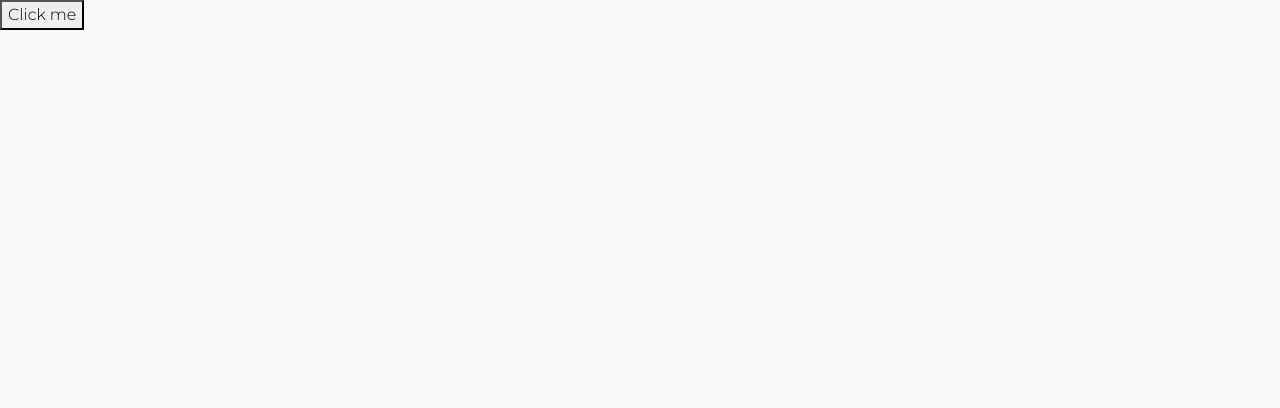
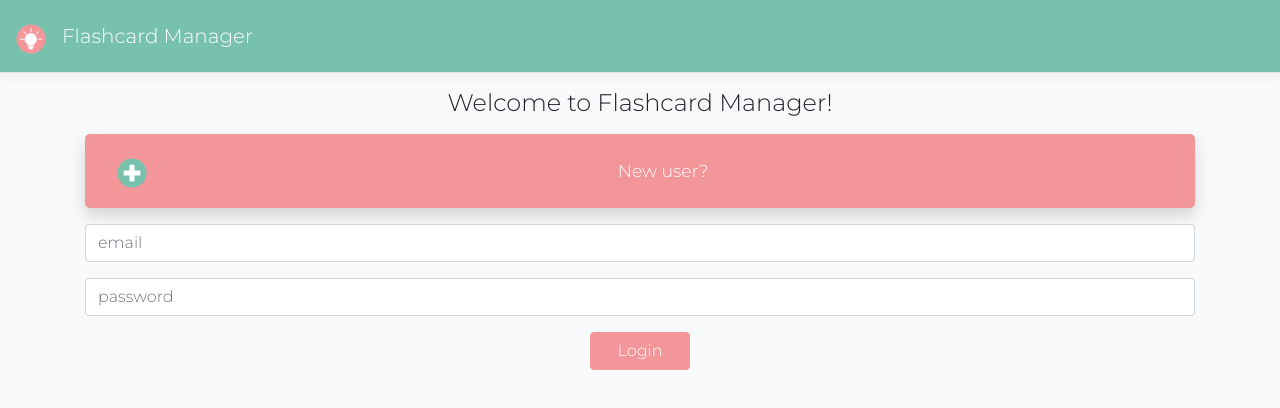
Before and after one commit to aprilxblack/FlashcardManager, a React (Create React App) app in the folder FlashcardManager/ClientApp/: page / in a window 1280 px wide. Shown: the top 408 px of the page. Built offline with nearby package versions, Linux system fonts and the light colour scheme.

Commit message:
Added front end for login screen

```diff
--- a/FlashcardManager/ClientApp/src/App.js
+++ b/FlashcardManager/ClientApp/src/App.js
@@ -7,7 +7,6 @@ import { Counter } from './components/Counter';
 import { Profile } from './components/Profile';
 import { Settings } from './components/Settings';
 import './custom.css'
-import Login from './components/Login';
 
 export default class App extends Component {
     static displayName = App.name;
--- a/FlashcardManager/ClientApp/src/components/Login.js
+++ b/FlashcardManager/ClientApp/src/components/Login.js
@@ -1,4 +1,7 @@
 import React, { Component } from 'react';
+import { ActionBox } from './ActionBox';
+import { TitleScreenHeader } from './TitleScreenHeader';
+import PlusIcon from '../images/plus-icon.png';
 
 export default class Login extends Component {
     handleClick() {
@@ -8,7 +11,24 @@ export default class Login extends Component {
     }
     render() {
         return (
-            <button onClick={this.handleClick}> Click me</button>
+            <div className="login-page">
+                <TitleScreenHeader />
+
+                <div className="container">
+                    <form>
+                        <h4 className="mb-3 text-center">Welcome to Flashcard Manager!</h4>
+                        <ActionBox displayText="New user?" onClick={this.handleClick} action="#" icon={PlusIcon} />
+                        <div className="form-group">
+                            <input type="email" className="form-control" placeholder="email" />
+                        </div>
+                        <div className="form-group">
+                            <input type="password" className="form-control" placeholder="password" />
+                        </div>
+                        <button type="submit" className="submit-button btn btn-primary">Login</button>
+                    </form>
+                    <br/>
+                </div>
+            </div>
         )
     }
 }
--- /dev/null
+++ b/FlashcardManager/ClientApp/src/components/TitleScreenHeader.js
@@ -0,0 +1,15 @@
+import React, { Component } from 'react';
+import Icon from '../images/main-icon.png';
+import { Collapse, Container, Navbar, NavbarBrand, NavbarToggler, NavItem, NavLink } from 'reactstrap';
+import { Link } from 'react-router-dom';
+
+export class TitleScreenHeader extends Component {
+    render() {
+        return (
+            <div className="main-menu text-white navbar-expand-sm navbar-toggleable-sm ng-white border-bottom box-shadow p-3 mb-3">
+                <img src={Icon} className="icon mr-3" />
+                <NavbarBrand tag={Link} to="/" className="text-white page-title">Flashcard Manager</NavbarBrand>
+            </div>
+        )
+    }
+}
--- a/FlashcardManager/ClientApp/src/custom.css
+++ b/FlashcardManager/ClientApp/src/custom.css
@@ -83,3 +83,16 @@ a:hover{
 .close {
     font-size: 2.5rem;
 }
+
+.submit-button{
+    background-color: var(--secondary);
+    border-color: var(--secondary);
+    display: block;
+    margin: 0 auto;
+    min-width: 100px;
+}
+
+    .submit-button:hover {
+        background-color: var(--secondary);
+        border-color: var(--secondary);
+    }
```
